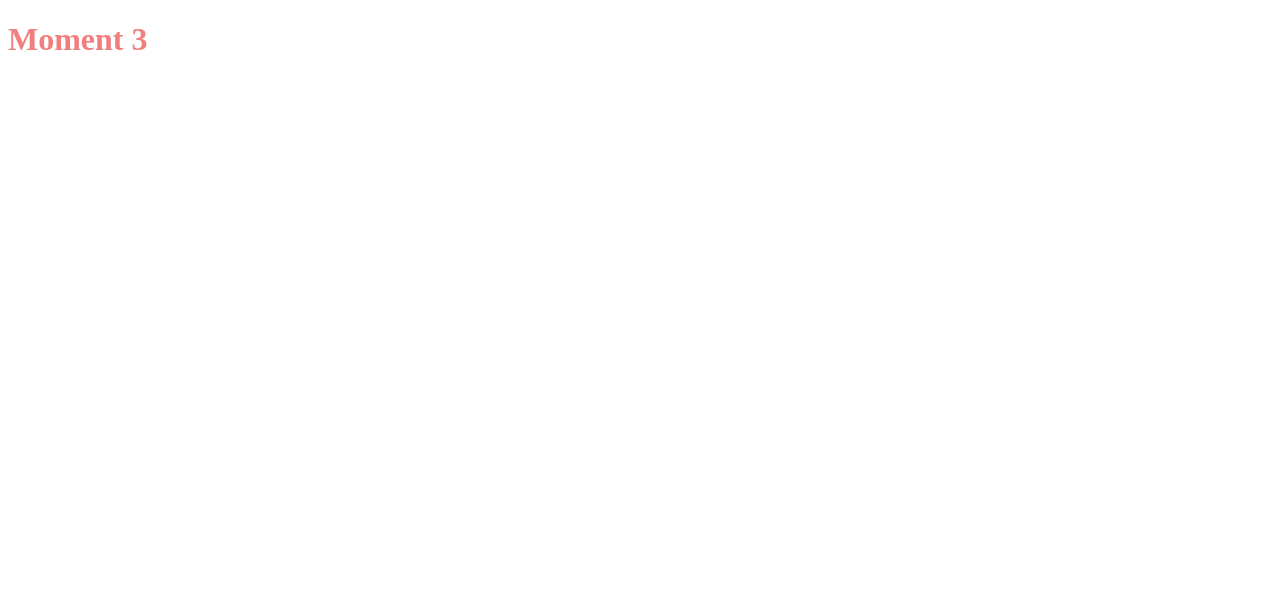
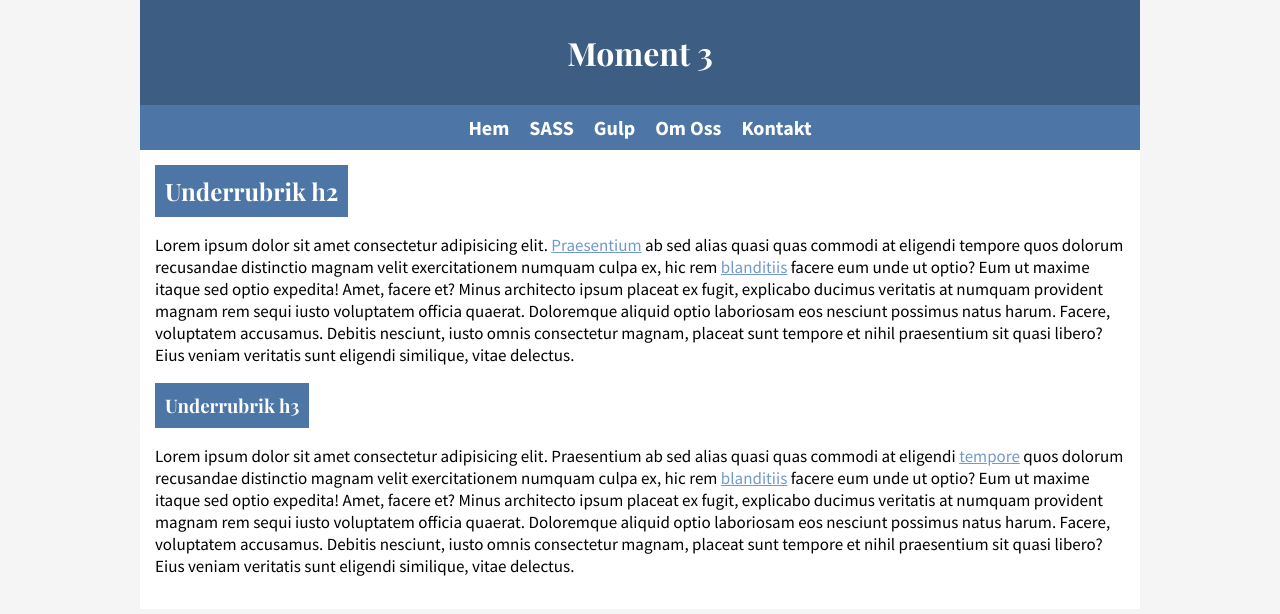
Before and after one commit to Devsper/w3-moment3, a website: page dev/index.html in a window 1280 px wide. Drawn offline with nearby package versions, Linux system fonts and the light colour scheme; files that its build step writes are made by us from their sources.

Commit message:
Added sass-files and structured HTML (no footer)

```diff
--- a/dev/index.html
+++ b/dev/index.html
@@ -6,8 +6,34 @@
     <meta http-equiv="X-UA-Compatible" content="ie=edge">
     <title>Moment 3</title>
     <link rel="stylesheet" href="css/style.min.css">
+    <link href="https://fonts.googleapis.com/css?family=Playfair+Display:400,700|Source+Sans+Pro:400,700" rel="stylesheet">
 </head>
 <body>
-    <h1>Moment 3</h1>
+    <div class="container">
+        <header class="header">
+            <h1>Moment 3</h1>
+            <nav class="nav">
+                <ul class="main-nav">
+                    <li><a href="#">Hem</a></li>
+                    <li><a href="#">SASS</a></li>
+                    <li><a href="#">Gulp</a></li>
+                    <li><a href="#">Om Oss</a></li>
+                    <li><a href="#">Kontakt</a></li>
+                </ul>
+            </nav>
+        </header>
+        <main class="main">
+            <h2>Underrubrik h2</h2>
+            <p>Lorem ipsum dolor sit amet consectetur adipisicing elit. <a href="#">Praesentium</a> ab sed alias quasi quas commodi at eligendi tempore quos dolorum recusandae distinctio magnam velit exercitationem numquam culpa ex, hic rem <a href="#">blanditiis</a> facere eum unde ut optio? Eum ut maxime itaque sed optio expedita! Amet, facere et? Minus architecto ipsum placeat ex fugit, explicabo ducimus veritatis at numquam provident magnam rem sequi iusto voluptatem officia quaerat. Doloremque aliquid optio laboriosam eos nesciunt possimus natus harum. Facere, voluptatem accusamus. Debitis nesciunt, iusto omnis consectetur magnam, placeat sunt tempore et nihil praesentium sit quasi libero? Eius veniam veritatis sunt eligendi similique, vitae delectus.</p>
+            <h3>Underrubrik h3</h3>
+            <p>Lorem ipsum dolor sit amet consectetur adipisicing elit. Praesentium ab sed alias quasi quas commodi at eligendi <a href="#">tempore</a> quos dolorum recusandae distinctio magnam velit exercitationem numquam culpa ex, hic rem <a href="#">blanditiis</a> facere eum unde ut optio? Eum ut maxime itaque sed optio expedita! Amet, facere et? Minus architecto ipsum placeat ex fugit, explicabo ducimus veritatis at numquam provident magnam rem sequi iusto voluptatem officia quaerat. Doloremque aliquid optio laboriosam eos nesciunt possimus natus harum. Facere, voluptatem accusamus. Debitis nesciunt, iusto omnis consectetur magnam, placeat sunt tempore et nihil praesentium sit quasi libero? Eius veniam veritatis sunt eligendi similique, vitae delectus.</p>
+        </main>
+        <footer>
+            <div class="footer-area"></div>
+            <div class="footer-area"></div>
+            <div class="footer-area"></div>
+            <div class="footer-area"></div>
+        </footer>
+    </div>
 </body>
 </html>
--- /dev/null
+++ b/dev/scss/_elements.scss
@@ -0,0 +1,16 @@
+body{
+    display: flex;
+    justify-content: center;
+    margin: 0;
+    padding: 0;
+    background: rgb(245, 245, 245);
+}
+
+.container{
+    flex-basis: 1000px;
+    background: white;
+}
+
+.main{
+    @include contentPadding();
+}
--- /dev/null
+++ b/dev/scss/_header.scss
@@ -0,0 +1,5 @@
+.header{
+    background-color: $brandColor;
+    height: $headerHeight;
+    position: relative;
+}
--- /dev/null
+++ b/dev/scss/_links.scss
@@ -0,0 +1,7 @@
+a {
+    color: $linkColor;
+
+    &:focus, &:hover{
+        color: darken($linkColor, 10);
+    }
+}
--- /dev/null
+++ b/dev/scss/_mixins.scss
@@ -0,0 +1,14 @@
+@mixin contentPadding(){
+    padding: 15px;
+}
+
+@mixin headingFonts($bold: null){
+    font-family: 'Playfair Display', "Times New Roman", Georgia, serif;
+
+}
+
+@mixin bodyFonts($bold: null){
+    font-family: 'Source Sans Pro', Helvetica, Arial, sans-serif;
+
+    @if($bold != null) { font-weight: bold;}
+}
--- /dev/null
+++ b/dev/scss/_navigation.scss
@@ -0,0 +1,33 @@
+.nav{
+
+    position: absolute;
+    bottom: 0;
+    width: 100%;
+    height: $navHeight;
+
+    .main-nav{
+
+        list-style-type: none;
+        display: flex;
+        margin: 0;
+        padding: 0;
+        background: $secondaryColor;
+        justify-content: center;
+
+        li{
+            @include bodyFonts(bold);
+            font-size: 20px;
+        }
+
+        a{
+            display:block;
+            color: white;
+            padding: 10px;
+            text-decoration: none;
+
+            &:focus, &:hover {
+                color: darken(white, 10);
+            }
+        }
+    }
+}
--- a/dev/scss/_typography.scss
+++ b/dev/scss/_typography.scss
@@ -1,15 +1,26 @@
-h1{
-    color: lightcoral;
+// Placeholder selector
+%no-margin{
+    margin: 0;
 }
 
-h2{
-    color: lightgreen;
+h1,h2,h3,h4,h5,h6{
+    @include headingFonts(true);
+    @extend %no-margin;
+    color: white;
 }
 
-h3{
-    color: lightseagreen;
+h1{
+    text-align: center;
+    line-height: $headerHeight - $navHeight; // Centers text vertically grabbing values
 }
 
-h4{
-    color: lightpink;
+p{
+    @include bodyFonts();
+    font-size: 17px;
 }
+
+h2,h3,h4,h5,h6{
+    background: $secondaryColor;
+    display: inline-block;
+    padding: 10px;
+}
--- /dev/null
+++ b/dev/scss/_variables.scss
@@ -0,0 +1,5 @@
+$brandColor: #3d5d83;
+$secondaryColor: #4d76a6;
+$linkColor: #719acc;
+$headerHeight: 150px;
+$navHeight: 45px;
--- a/dev/scss/style.scss
+++ b/dev/scss/style.scss
@@ -1 +1,8 @@
+// Underscore means a partial SASS-file
+@import "_variables";
+@import "_mixins";
+@import "_elements";
+@import "_navigation";
+@import "_header";
 @import "_typography";
+@import "_links";
```
Also changed, not shown: dev/scss/_footer.scss (added).
